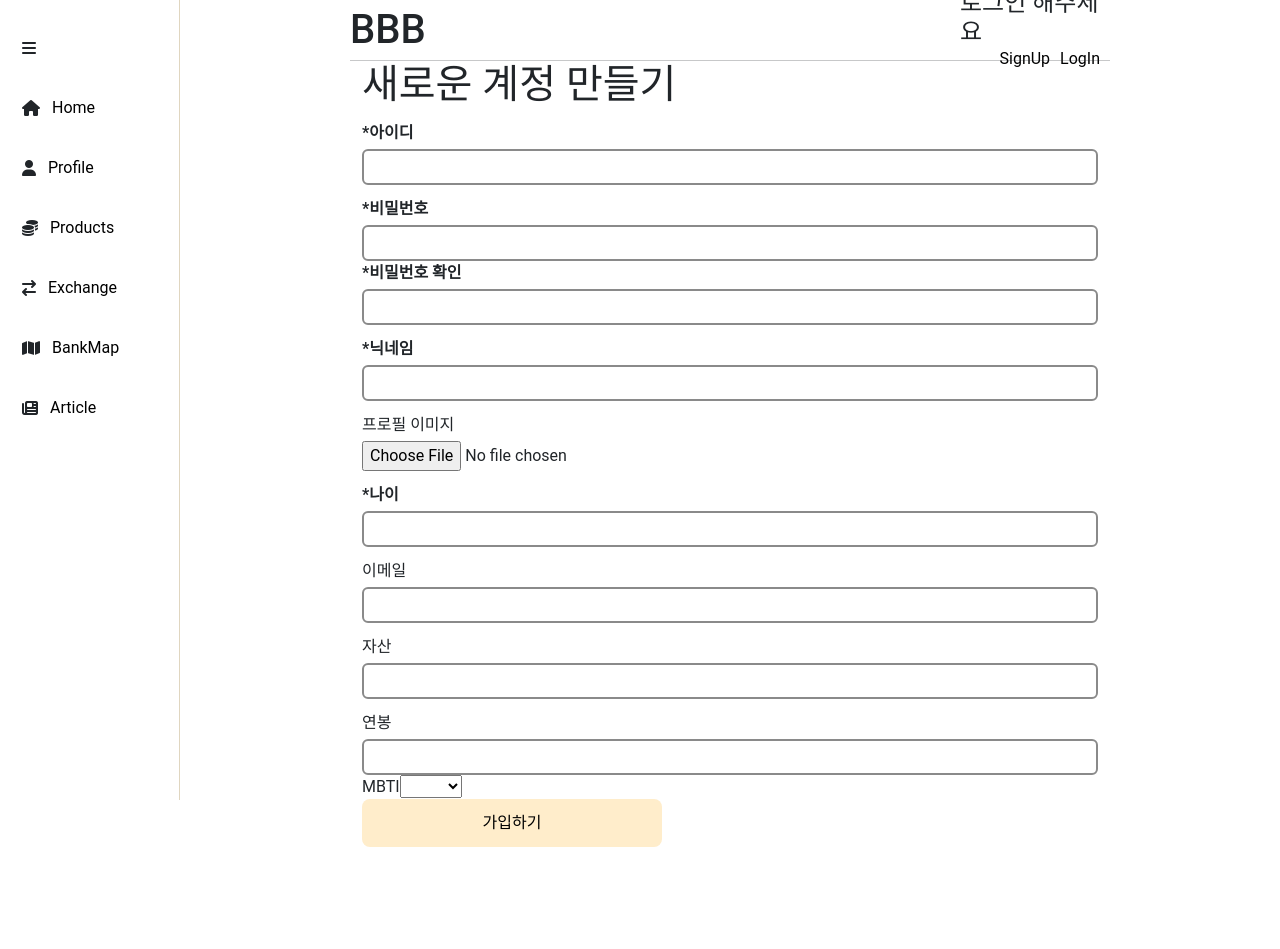
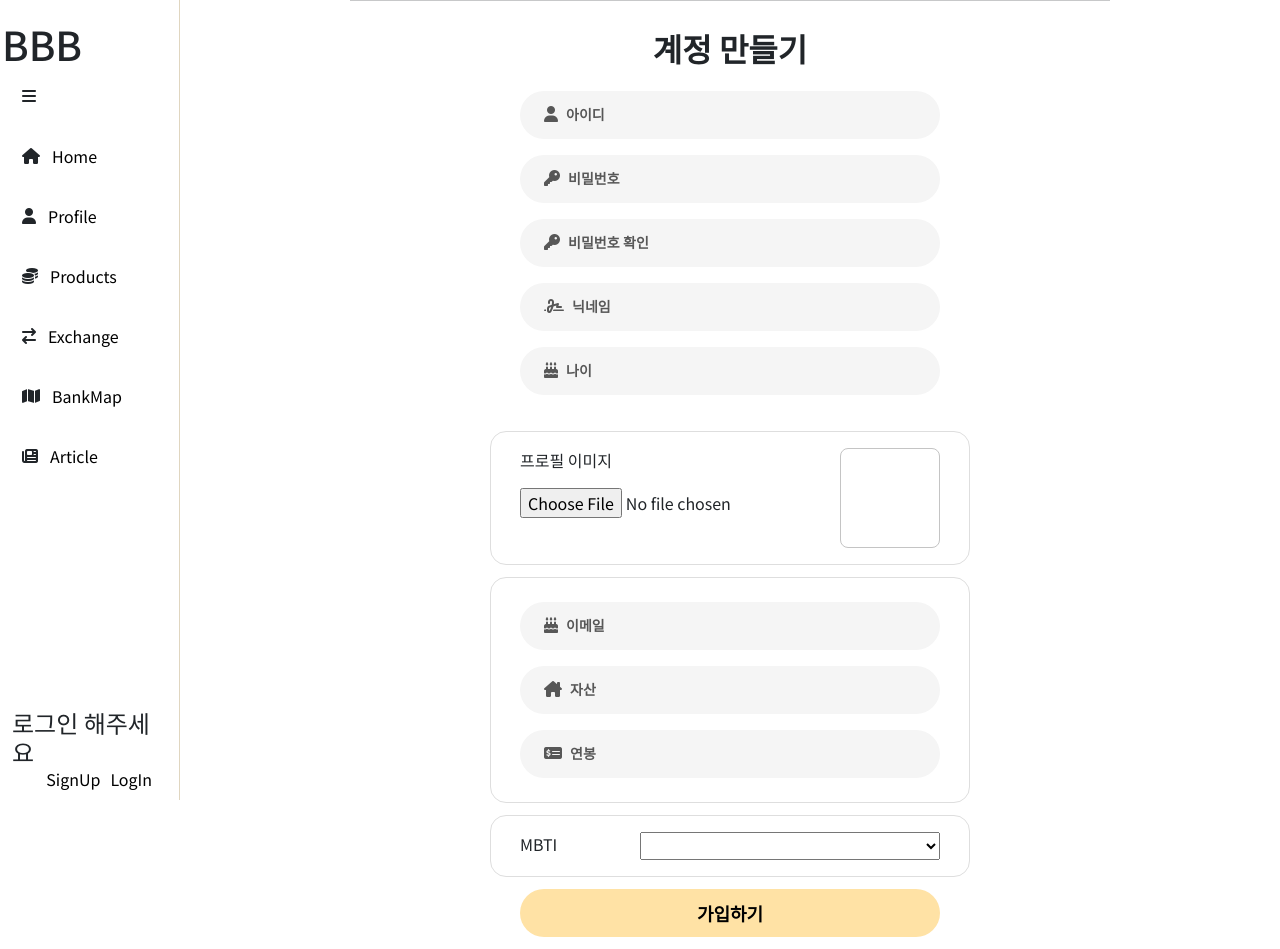
Before and after one commit to BuzzBucksBuddy/front-end, a Vue app in the folder front/: page /signup in a window 1280 px wide. Before the commit the page ends 847 px from the top, so only its background shows below. Built offline with nearby package versions, Linux system fonts and the light colour scheme.

Commit message:
sign up front

```diff
--- a/front/index.html
+++ b/front/index.html
@@ -8,9 +8,21 @@
     <script src="https://kit.fontawesome.com/e2a4e3367f.js" crossorigin="anonymous"></script>
     <title>BBB</title>
     <style>
+      @import url('https://fonts.googleapis.com/css2?family=Roboto:ital,wght@0,100;0,300;0,400;0,500;0,700;0,900;1,100;1,300;1,400;1,500;1,700;1,900&display=swap');
+      @import url('https://fonts.googleapis.com/css2?family=Noto+Sans+KR:wght@100;200;300;400;500;600;700;800;900&family=Roboto:ital,wght@0,100;0,300;0,400;0,500;0,700;0,900;1,100;1,300;1,400;1,500;1,700;1,900&display=swap');
+    </style>
+    <style>
       * {
         box-sizing: border-box;
-        font-family: 'Roboto', 'Noto Sans KR';
+
+        /* font-family: Roboto;
+        -webkit-font-smoothing: antialiased;
+        -moz-osx-font-smoothing: grayscale; */
+
+        font-family: 'Noto Sans KR', sans-serif;
+        -webkit-font-smoothing: antialiased;
+        -moz-osx-font-smoothing: grayscale;
+
       }
       body {
         margin: 0;
--- a/front/src/App.vue
+++ b/front/src/App.vue
@@ -1,6 +1,8 @@
 <template>
   <div id="app">
-    <nav :class="{'nav-narrow': !switcher}">
+    <nav :class="['up-down', {'nav-narrow': !switcher}]">
+      <section>
+        <h1>BBB</h1>
         <i id="switcher" :class="[{'nav-item-narrow': !switcher}, 'nav-item']" @click="switcher = !switcher" class="fa-solid fa-bars"></i>
         <div @click="routerTo('Home')" :class="[{active: $route.name === 'Home', 'nav-item-narrow': !switcher}, 'nav-item']">
           <i class="fa-solid fa-house"></i>
@@ -26,10 +28,8 @@
           <i class="fa-solid fa-newspaper"></i>
           <p :class="{'name-narrow': !switcher, 'name-wide': switcher}">Article</p>
         </div>
-    </nav>
-    <main class="nav-active" :class="{'nav-disactive': !switcher}">
-      <header>
-        <h1>BBB</h1>
+      </section>
+      <section>
         <div class="user-info" v-if="!loginStore.isLogin">
           <h4>로그인 해주세요</h4>
           <div class="log-link">
@@ -43,6 +43,10 @@
             <a @click="loginStore.logOut">LogOut</a>
           </div>
         </div>
+      </section>
+    </nav>
+    <main class="nav-active" :class="{'nav-disactive': !switcher}">
+      <header>
       </header>
       <hr>
       <section class="container">
@@ -163,6 +167,8 @@ const routerTo = function (name) {
   }
 }
 nav {
+  z-index: 99;
+  background-color: white;
   display: flex;
   flex-direction: column;
   height: 100%;
@@ -172,6 +178,11 @@ nav {
   padding: 20px 2px;
   border-right: 1px solid rgb(224, 214, 192);
   transition: all 0.5s;
+}
+.up-down {
+  display: flex;
+  flex-direction: column;
+  justify-content: space-between;
 }
 .container {
   width: 100%;
--- a/front/src/assets/fonts.css
+++ /dev/null
@@ -1,11 +0,0 @@
-@font-face {
-    font-family: 'Roboto', sans-serif;
-    src: url(https://fonts.googleapis.com/css2?family=Roboto:ital,wght@0,100;0,300;0,400;0,500;0,700;0,900;1,100;1,300;1,400;1,500;1,700;1,900&display=swap);
-    unicode-range: U+0041-005A, U+0061-007A, U+0030-0039, U+0020-002F, U+003A-0040, U+005B-0060, U+007B-007E;
-}
-
-@font-face {
-    font-family: 'Noto Sans KR', sans-serif;
-    src: url(https://fonts.googleapis.com/css2?family=Noto+Sans+KR:wght@100;200;300;400;500;600;700;800;900&family=Roboto:ital,wght@0,100;0,300;0,400;0,500;0,700;0,900;1,100;1,300;1,400;1,500;1,700;1,900&display=swap);
-    unicode-range: U+1100-11FF, U+3130-318F, U+A960-A97F, U+AC00-D7A3, U+D7B0-D7FF;
-}
--- /dev/null
+++ b/front/src/components/Favorite.vue
@@ -0,0 +1,88 @@
+<template>
+  <div class="favorite-container">
+    <h2>관심사를 선택해주세요</h2>
+    <section id="favorite-section">
+      <div v-for="favorite in favoriteCategory">
+        <div @click="favoriteSelect(favorite.id)" class="favorite-box" :class="{select: !isSelected, selected: isSelected}">
+          <span>{{ favorite.content }}</span>
+        </div>
+      </div>
+    </section>
+    <button class="submit-btn" @click="submitFavorite">확인</button>
+  </div>
+</template>
+
+<script setup>
+import { ref, computed, onMounted } from 'vue'
+import { useRoute, useRouter } from 'vue-router'
+import { useLoginStore } from '@/stores/login'
+
+const store = useLoginStore()
+const route = useRoute()
+const router = useRouter()
+// const myfavorite = ref([])
+
+onMounted(() => {
+  store.getFavoriteCategory()
+})
+
+
+const favoriteCategory = computed(() => {
+  return store.favoriteCategory
+})
+
+
+// 관심사 저장
+const favoriteSelect = function (favoriteId) {
+  store.favoriteSelect(favoriteId)
+}
+
+const submitFavorite = function () {
+  router.push({ name: 'Profile'})
+}
+</script>
+
+<style>
+.favorite-container {
+  display: flex;
+  flex-direction: column;
+  justify-content: space-around;
+  align-items: center;
+}
+.favorite-box {
+  cursor: pointer;
+  width: 280px;
+  height: 48px;
+  background-color: rgb(236, 236, 236);
+  border-radius: 24px;
+  display: flex;
+  justify-content: center;
+  align-items: center;
+  transition: background-color 0.5s;
+}
+.favorite-box:hover {
+  background-color: orange;
+}
+#favorite-section {
+  width: 100%;
+  display: flex;
+  flex-wrap: wrap;
+  justify-content: space-around;
+  gap: 8px;
+}
+.submit-btn {
+  margin-top: 12px;
+  width: 280px;
+  height: 48px;
+  border: none;
+  border-radius: 24px;
+  cursor: pointer;
+  transition: all 0.5s;
+  background-color: rgb(255, 226, 165);
+  font-size: 18px;
+  font-weight: 700;
+}
+.submit-btn:hover {
+  background-color: rgb(255, 210, 114);
+}
+</style>
--- a/front/src/main.js
+++ b/front/src/main.js
@@ -5,8 +5,6 @@ import piniaPluginPersistedstate from 'pinia-plugin-persistedstate'
 
 import App from './App.vue'
 import router from './router'
-
-import '@/assets/fonts.css'
 
 const app = createApp(App)
 const pinia = createPinia()
--- a/front/src/stores/login.js
+++ b/front/src/stores/login.js
@@ -55,7 +55,7 @@ export const useLoginStore = defineStore('login', () => {
         console.log(res.data)
         token.value = res.data.key
         userInfo()
-        router.push({name: 'FavoriteSelect'})
+        // router.push({name: 'FavoriteSelect'})
       })
       .catch((err) => {
         console.log(err)
--- a/front/src/views/SignUpView.vue
+++ b/front/src/views/SignUpView.vue
@@ -1,54 +1,116 @@
 <template>
-  <div>
-    <h1>새로운 계정 만들기</h1>
+  <div class="container">
+    <form class="main-container" @submit.prevent="signUp">
+
+      <section class="input-section required">
+
+        <h2>계정 만들기</h2>
         <p>{{ store.errData }}</p>
-    <form @submit.prevent="signUp">
-      <!--사용정보-->
-      <div class="preview">
+
+        <div class="input-box">
+          <!-- <label class="required" for="username">*아이디 </label> -->
+          <div class="input-text">
+            <input type="text" id="username" v-model.trim="username" placeholder="">
+            <div class="input-placeholder">
+              <i class="fa-solid fa-user"></i>
+              <p> 아이디</p>
+            </div>
+          </div>
+        </div>
+
+        <div class="input-box">
+          <p :class="['pwdMsg', {'hide': !isCheck}]">{{ pwdMsg}}</p>
+          <!-- <label class="required" for="password1">*비밀번호 </label> -->
+          <div class="input-text">
+            <input type="password" id="password1" v-model.trim="password1" placeholder="">
+            <div class="input-placeholder">
+              <i class="fa-solid fa-key"></i>
+              <p> 비밀번호</p>
+            </div>
+          </div>
+          <!-- <label class="required" for="password2">*비밀번호 확인 </label> -->
+          <div class="input-text">
+            <input type="password" id="password2" v-model.trim="password2" placeholder="">
+            <div class="input-placeholder">
+              <i class="fa-solid fa-key"></i>
+              <p> 비밀번호 확인</p>
+            </div>
 
           </div>
-      <div class="input-box">
-        <label class="required" for="username">*아이디 </label>
-        <input type="text" id="username" v-model.trim="username">
-      </div>
-      <div class="input-box">
-        <p :class="['pwdMsg', {'hide': !isCheck}]">{{ pwdMsg}}</p>
-        <label class="required" for="password1">*비밀번호 </label>
-        <input type="password" id="password1" v-model.trim="password1">
-        <label class="required" for="password2">*비밀번호 확인 </label>
-        <input type="password" id="password2" v-model.trim="password2">
         </div>
 
-      <!--개인정보-->
         <div class="input-box">
-        <label class="required" for="nickname">*닉네임 </label>
-        <input type="text" id="nickname" v-model.trim="nickname">
+          <!-- <label class="required" for="nickname">*닉네임 </label> -->
+          <div class="input-text">
+            <input type="text" id="nickname" v-model.trim="nickname" placeholder="">
+            <div class="input-placeholder">
+              <i class="fa-solid fa-signature"></i>
+              <p> 닉네임</p>
             </div>
+          </div>
+        </div>
+
         <div class="input-box">
+          <!-- <label class="required" for="age">*나이 </label> -->
+          <div class="input-text">
+            <input type="text" id="age" v-model.trim="age" placeholder="">
+            <div class="input-placeholder">
+              <i class="fa-solid fa-cake-candles"></i>
+              <p> 나이</p>
+            </div>
+          </div>
+        </div>
+
+      </section>
+
+      <section class="profile-section">
+        <div class="profile-box">
+          <div class="profile-selector">
             <label for="profile-img">프로필 이미지 </label>
             <input type="file" id="profile-img" ref="profileImgInput" @change="handleProfileImageChange">
           </div>
-      <!-- <input type="text" id="profile-img" v-model.trim="profileImg"> -->
+          <div class="preview">
+          </div>
+        </div>
+      </section>
+
+      <section class="input-section">
         <div class="input-box">
-        <label class="required" for="age">*나이 </label>
-        <input type="text" id="age" v-model.trim="age">
+          <!-- <label for="email">이메일 </label> -->
+          <div class="input-text">
+            <input type="text" id="email" v-model.trim="email" placeholder="">
+            <div class="input-placeholder">
+              <i class="fa-solid fa-cake-candles"></i>
+              <p> 이메일</p>
             </div>
-      <div class="input-box">
-        <label for="email">이메일 </label>
-        <input type="text" id="email" v-model.trim="email">
+          </div>
         </div>
 
-      <!--개인화 요소-->
         <div class="input-box">
-        <label for="money">자산 </label>
-        <input type="text" id="money" v-model.trim="money">
+          <!-- <label for="money">자산 </label> -->
+          <div class="input-text">
+            <input type="text" id="money" v-model.trim="money" placeholder="">
+            <div class="input-placeholder">
+              <i class="fa-solid fa-house-chimney"></i>
+              <p> 자산</p>
             </div>
-      <div class="input-box">
-        <label for="salary">연봉 </label>
-        <input type="text" id="salary" v-model.trim="salary">
+          </div>
         </div>
 
-      <div>
+        <div class="input-box">
+          <!-- <label for="salary">연봉 </label> -->
+          <div class="input-text">
+            <input type="text" id="salary" v-model.trim="salary" placeholder="">
+            <div class="input-placeholder">
+              <i class="fa-solid fa-money-check-dollar"></i>
+              <p> 연봉</p>
+            </div>
+          </div>
+        </div>
+      </section>
+
+      <section class="input-section">
+        <div class="input-else">
           <label for="mbti">MBTI </label>
           <select id="mbti" v-model="mbti">
             <option value="ISTJ">ISTJ</option>
@@ -69,15 +131,22 @@
             <option value="ENTJ">ENTJ</option>
           </select>
         </div>
+      </section>
 
       <input class="submit-btn" type="submit" value="가입하기">
     </form>
+    <div id="favorite-back" v-if="modalDisplay">
+      <Favorite
+        id="favorite"
+      />
+    </div>
   </div>
 </template>
 
 <script setup>
 import { ref, computed, onMounted } from 'vue'
 import { useSignupStore } from '@/stores/signup'
+import Favorite from '@/components/Favorite.vue'
 
 const store = useSignupStore()
 const username = ref(null)
@@ -95,6 +164,8 @@ const mbti = ref(null)
 const isCheck = ref(false)
 const errMsg = ref(null)
 const pwdMsg = ref(null)
+
+const modalDisplay = ref(false)
 
 const handleProfileImageChange = function () {
   const file = profileImgInput.value.files[0]
@@ -146,13 +217,33 @@ const signUp = function () {
       formData.append('profile_thumbnail', profileImg.value)
     }
 
-    errMsg.value = store.signUp(payload, formData)
+    modalDisplay.value = true
+    store.signUp(payload, formData)
   }
 }
 
 </script>
 
 <style scoped>
+#favorite {
+  background-color: white;
+  border-radius: 24px;
+  padding: 16px;
+  width: 50%;
+  height: 500px;
+  opacity: 1;
+}
+#favorite-back {
+
+  position: fixed;
+  z-index: 1;
+  width: 100%;
+  height: 100%;
+  background-color: rgba(0,0,0,0.3);
+  display: flex;
+  justify-content: center;
+  align-items: center;
+}
 .hide {
   display: none;
 }
@@ -160,36 +251,147 @@ const signUp = function () {
   color: rgb(230, 20, 20);
   font-size: 12px;
 }
+.preview {
+  width: 100px;
+  height: 100px;
+  border: 1px solid rgb(196, 196, 196);
+  border-radius: 8px;
+
+}
+h2 {
+  font-size: 32px;
+  font-weight: 600;
+  margin-bottom: 16px;
+}
+.container {
+  display: flex;
+  justify-content: center;
+}
+.main-container {
+  display: flex;
+  flex-direction: column;
+  align-items: center;
+  width: 480px;
+  padding: 12px 0;
+}
+.input-section {
+  border: 1px solid rgb(222, 222, 222);
+  border-radius: 16px;
+  padding: 16px;
+  margin-top: 12px;
+  display: flex;
+  flex-direction: column;
+  align-items: center;
+  justify-content: center;
+  width: 100%;
+}
+.profile-section {
+  border: 1px solid rgb(222, 222, 222);
+  border-radius: 16px;
+  padding: 16px;
+  margin-top: 12px;
+  width: 100%;
+  display: flex;
+  justify-content: center;
+}
+.profile-box {
+  display: flex;
+  flex-direction: row;
+  align-items: center;
+  justify-content: space-between;
+  width: 420px;
+}
+.profile-selector {
+  height: 100%;
+  display: flex;
+  flex-direction: column;
+  justify-content: flex-start
+}
+.profile-box label {
+  margin-bottom: 16px;
+}
 .required {
-  font-weight: bold;
-}
-.error {
-
+  border: none;
+  margin-top: 0;
 }
 .input-box {
   display: flex;
   flex-direction: column;
-  margin-top: 12px;
-}
-.input-box input {
-  margin-top: 4px;
+  margin-top: 8px 0;
 }
 .input-box input[type="text"],
 .input-box input[type="password"] {
-  border: 2px solid rgb(138, 138, 138);
-  height: 36px;
-  border-radius: 6px;
+  border: 0 solid orange;
+  height: 48px;
+  border-radius: 24px;
+  background-color: rgb(245, 245, 245);
+  padding-left: 24px;
+  outline: 0;
+  transition: all 0.5s;
+}
+.input-box input[type="text"]:hover,
+.input-box input[type="password"]:hover {
+  background-color: rgb(255, 241, 214);
+
+}
+.input-box input[type="text"]:focus,
+.input-box input[type="password"]:focus {
+  background-color: rgb(255, 241, 214);
+  box-shadow: 1px 1px 3px #d7d7d7;
+}
+input[type="text"]:focus ~ .input-placeholder,
+input[type="password"]:focus ~ .input-placeholder {
+  top: -10px;
+}
+input:not(:placeholder-shown, :focus) + .input-placeholder {
+  /* display: none; */
+  top: -10px;
+}
+.input-text {
+  margin: 8px 0;
+  position: relative;
+}
+.input-text input {
+  width: 420px;
+}
+.input-placeholder {
+  display: flex;
+  align-items: baseline;
+  position: absolute;
+  top: 14px;
+  left: 24px;
+  color: rgb(87, 87, 87);
+  transition: all 0.5s;
+}
+.input-placeholder p {
+  margin-left: 8px;
+  font-size: 14px;
+  font-family: Roboto;
+  font-weight: 700;
+}
+.input-else {
+  width: 420px;
+  display: flex;
+  flex-direction: row;
+  justify-content: space-between;
+  align-items: space-between;
 }
 .submit-btn {
-  width: 300px;
+  margin-top: 12px;
+  width: 420px;
   height: 48px;
   border: none;
-  border-radius: 8px;
+  border-radius: 24px;
   cursor: pointer;
   transition: all 0.5s;
-  background-color: rgb(255, 237, 203);
+  background-color: rgb(255, 226, 165);
+  font-size: 18px;
+  font-weight: 700;
 }
 .submit-btn:hover {
-  background-color: rgb(255, 215, 130);
+  background-color: rgb(255, 210, 114);
+}
+#mbti {
+  width: 300px;
 }
 </style>
```
Lines whose indentation alone changed are shown as unchanged.
